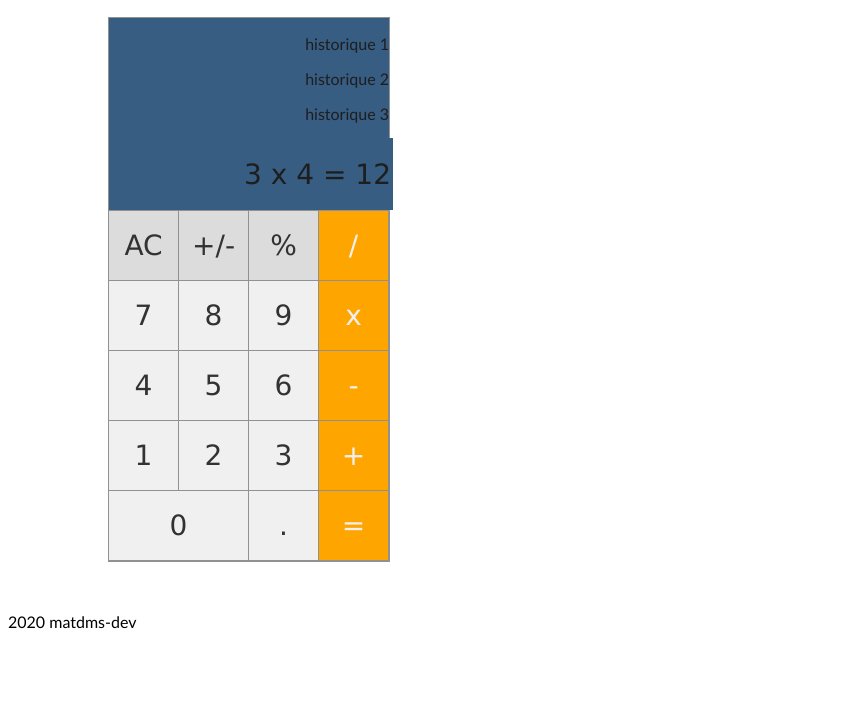
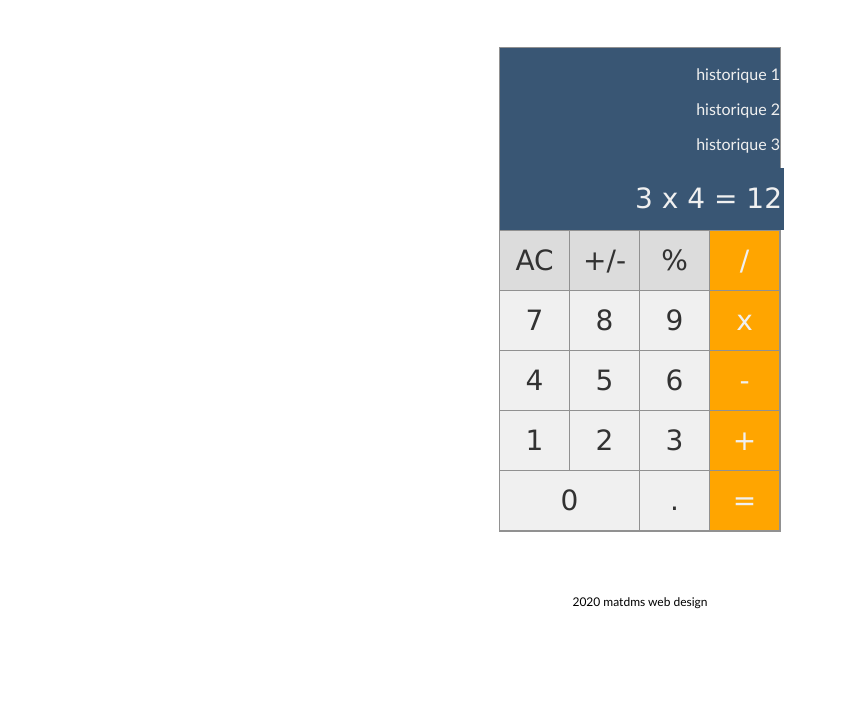
Before and after one commit to matdms/odin-07-calculator, a plain HTML site: page index.html in a window 1280 px wide. Shown: the part 93-800 px from the top of the page, without its empty margins (0-842 px from the left). Drawn offline with Linux system fonts and the light colour scheme.

Commit message:
Fix layout in css

```diff
--- a/index.html
+++ b/index.html
@@ -52,7 +52,7 @@
 
 
   <footer>
-    <p>2020 matdms-dev</p>
+    <p>2020 matdms web design</p>
   </footer>
 
   <script src="script-md.js"></script>
--- a/style-md.css
+++ b/style-md.css
@@ -2,10 +2,21 @@
 
 body {
   font-family: 'Gill Sans', 'Gill Sans MT', Calibri, 'Trebuchet MS', sans-serif;
+  display: flex;
+  flex-direction: column;
+  align-items: center;
 }
 
-.calc {
-  margin: 50px auto 50px 100px;
+main {
+  margin: 50px auto 50px auto;
+}
+
+header {
+
+}
+
+footer {
+  font-size: 12px;
 }
 
 .screen {
@@ -15,7 +26,7 @@ body {
   border-width: 1px 1px 0px 1px;
   border-color: rgb(145, 145, 145);
   border-style: solid;
-  color: rgb(30, 30, 30);
+  color: rgb(240, 240, 240);
 }
 
 .screen, .histo, .inpt, .keys {
@@ -23,7 +34,7 @@ body {
 }
 
 .inpt, .btn {
-  height: 70px;
+  height: 60px;
 }
 
 .btn {
@@ -35,7 +46,7 @@ body {
 }
 
 .screen, .inpt {
-  background-color: rgb(55, 93, 131);
+  background-color: rgb(57, 86, 116);
   text-align: right;
 }
 
@@ -48,7 +59,7 @@ body {
   font-family: Verdana, Geneva, Tahoma, sans-serif;
   font-size: 28px;
   border-style: none;
-  color: rgb(30, 30, 30);
+  color: rgb(240, 240, 240);
 }
 
 .keys {
```
